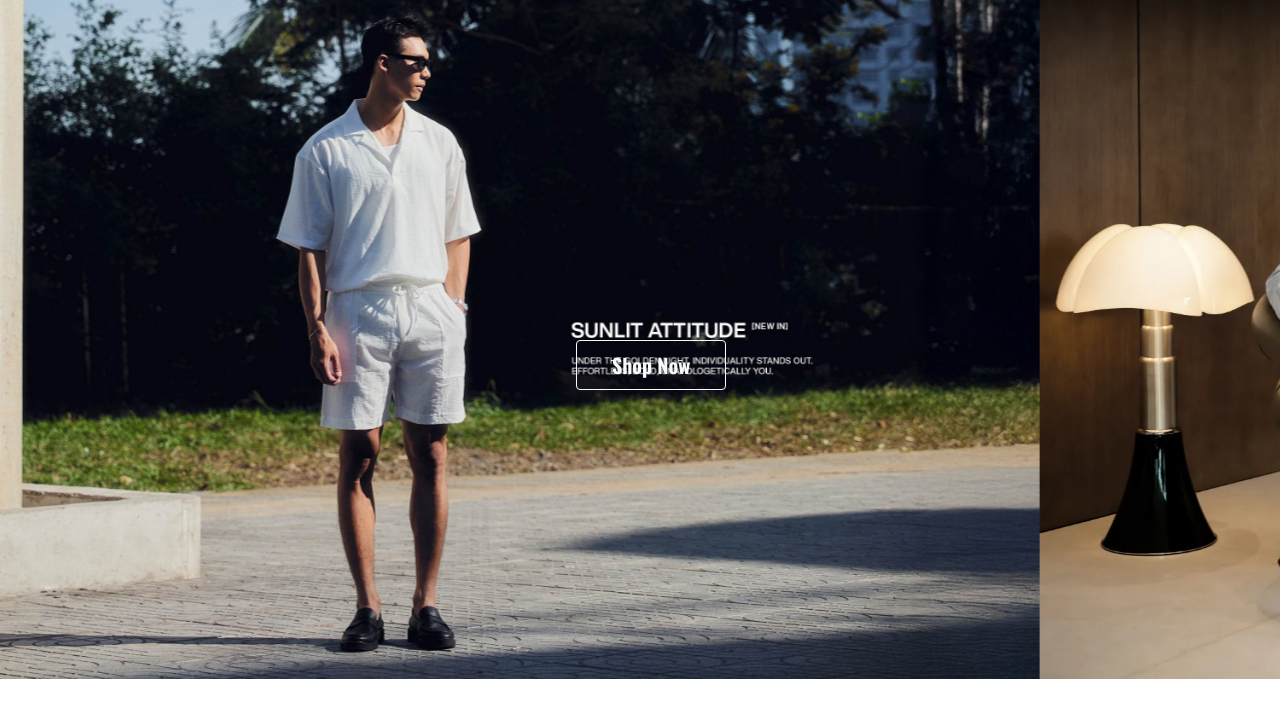
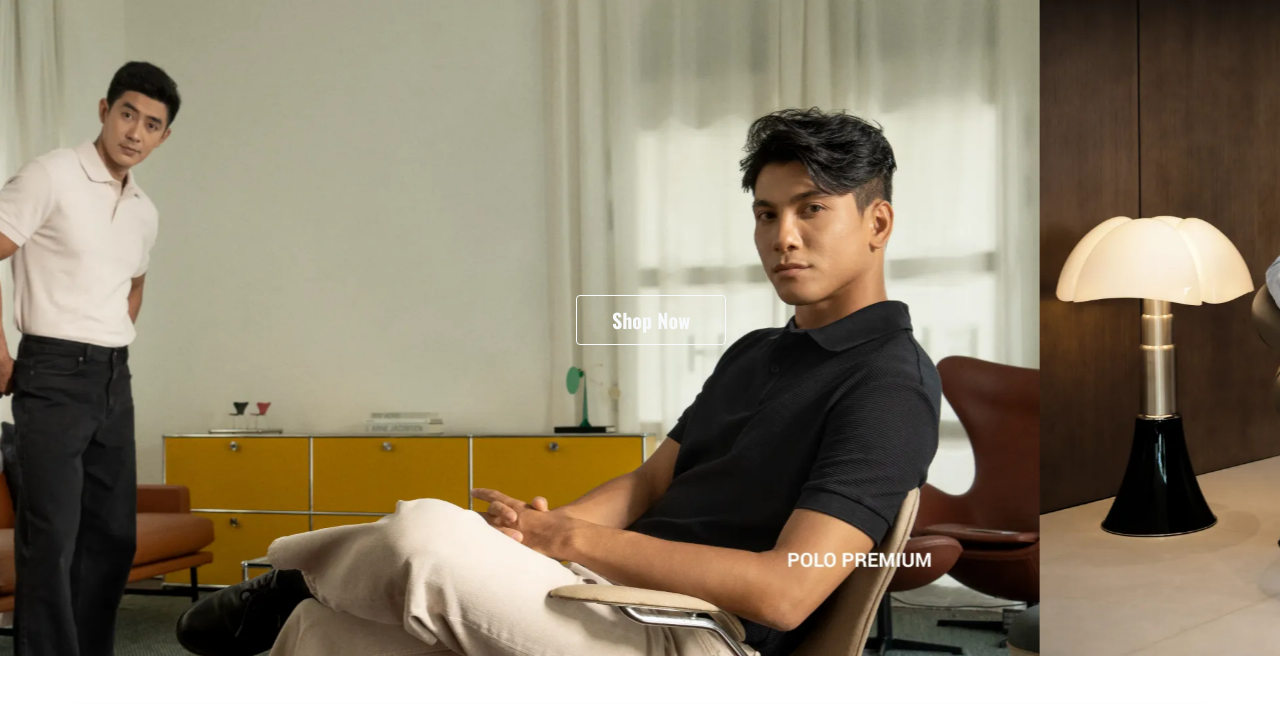
Before and after one commit to vinh047/Webbanquanao, a PHP site: page / in a window 1280 px wide. Shown: the top 705 px of the page. Run offline with PHP 8.4, Linux system fonts and the light colour scheme.

Commit message:
add ảnh zai

```diff
--- a/assets/css/slide.css
+++ b/assets/css/slide.css
@@ -81,6 +81,6 @@
 
 .centerbutton
 {
-    top:50% !important;
+    top:45% !important;
     left: 45% !important;
 }
```
Also changed, not shown: assets/img/banner/banner1.jpg.
